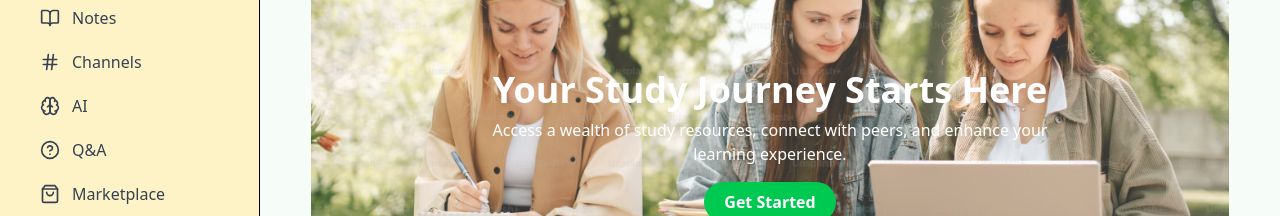
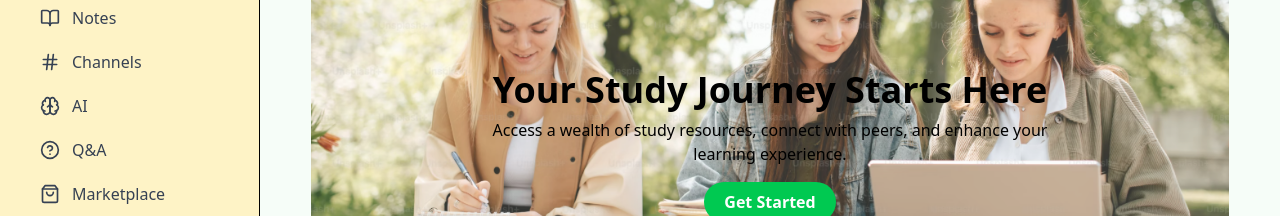
Before and after one commit to AjayGodara2417/Gyan_Sathi, a Next.js app: page / in a window 1280 px wide. Shown: the part 154-370 px from the top of the page. Built offline with nearby package versions, Linux system fonts and the light colour scheme; no server answers.

Commit message:
Design Improve

```diff
--- a/src/components/HeroSection.tsx
+++ b/src/components/HeroSection.tsx
@@ -4,7 +4,7 @@ import Link from 'next/link';
 
 export default function HeroSection() {
   return (
-    <section className="relative w-[90%] mx-auto h-96 sm:h-96 rounded-2xl overflow-hidden">
+    <section className="relative w-[90%] mx-auto h-96 sm:h-96 rounded-2xl overflow-hidden transition-all duration-300 hover:shadow-xl hover:scale-[1.02]">
       {/* Background image */}
       <Image
         src="/testimonial.png" // <-- Replace with actual path like /public/images/hero-plant.png
@@ -17,10 +17,10 @@ export default function HeroSection() {
 
       {/* Overlay */}
       <div className="absolute inset-0 flex flex-col items-center justify-center text-center ">
-        <h1 className="text-white text-2xl sm:text-4xl font-extrabold mb-2">
+        <h1 className="text-2xl sm:text-4xl font-extrabold mb-2">
           Your Study Journey Starts Here
         </h1>
-        <p className="text-white text-sm sm:text-base mb-4 max-w-xl">
+        <p className="text-sm sm:text-base mb-4 max-w-xl">
           Access a wealth of study resources, connect with peers, and enhance your learning experience.
         </p>
         <button className="bg-green-500 hover:bg-green-600 text-white font-semibold px-5 py-2 rounded-full transition">
```
